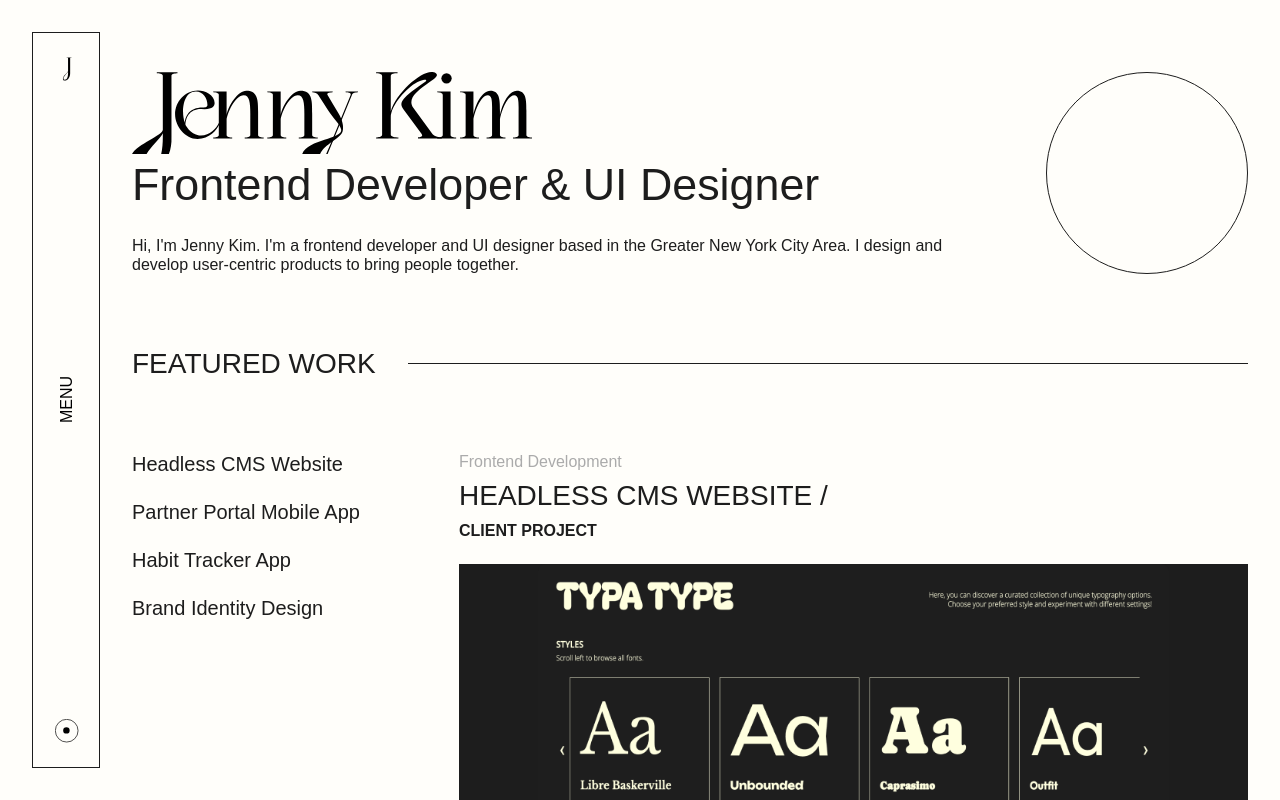
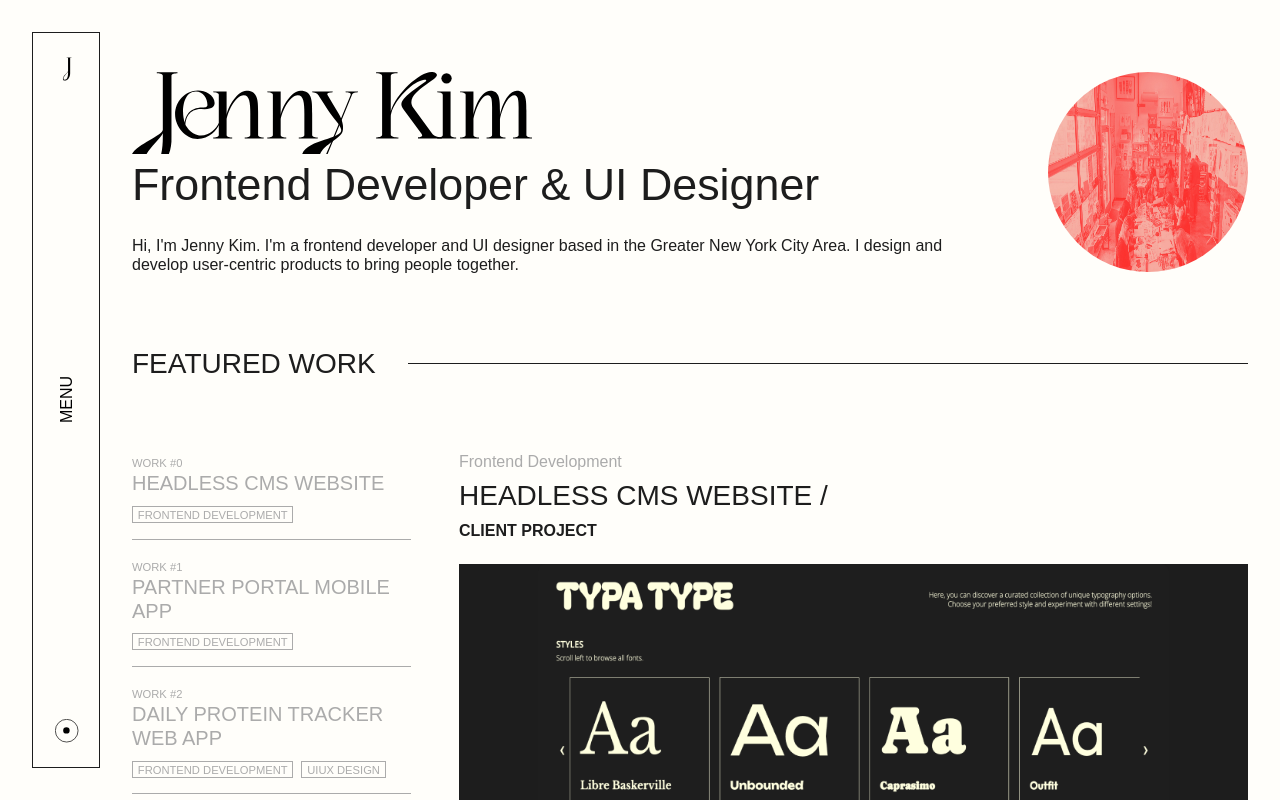
Before and after one commit to jennysujukim/jennykim-portfolio-2024, a React (Vite) app: page / in a window 1280 px wide. Shown: the top 800 px of the page. Built offline with nearby package versions, Linux system fonts and the light colour scheme.

Commit message:
chore: add test images and adjust styles

```diff
--- a/src/components/molecules/SidebarNav/SidebarNav.tsx
+++ b/src/components/molecules/SidebarNav/SidebarNav.tsx
@@ -8,13 +8,13 @@ export default function SidebarNav() {
 
   const links = [
     { href: "/", text: "Home" },
-    { href: "/about", text: "About" },
     { href: "/work", text: "Work", childLinks: [
       { text: DisciplineType.All, href: "/work", discipline: DisciplineType.All },
       { text: DisciplineType.Frontend, href: "/work", discipline: DisciplineType.Frontend },
       { text: DisciplineType.UIUX, href: "/work", discipline: DisciplineType.UIUX },
       { text: DisciplineType.Graphic, href: "/work", discipline: DisciplineType.Graphic },
     ]},
+    { href: "/about", text: "About" },
     { href: "https://www.google.com/", text: "Resume", isExternal: true }
   ]
 
--- a/src/components/organisms/Footer/Footer.tsx
+++ b/src/components/organisms/Footer/Footer.tsx
@@ -1,5 +1,5 @@
 export default function Footer() {
   return (
-    <div>Footer</div>
+    <div style={{ height: '50vh' }}>Footer</div>
   )
 }
--- a/src/layouts/StickyLayout/StickyLayout.module.scss
+++ b/src/layouts/StickyLayout/StickyLayout.module.scss
@@ -12,7 +12,7 @@
     position: -webkit-sticky;
     position: sticky;
     width: $stickyContainer_width_lap;
-    height: fit-content;
+    height: calc(100vh - ($section_spacing_lap * 2));
     top: 0;
   }
 }
--- a/src/pages/HomePage/HomePage.module.scss
+++ b/src/pages/HomePage/HomePage.module.scss
@@ -46,7 +46,6 @@
 }
 
 .Graphic {
-  border: $border_primary_black;
   border-radius: 50%;
   width: 100px;
   height: 100px;
--- a/src/pages/HomePage/HomePage.tsx
+++ b/src/pages/HomePage/HomePage.tsx
@@ -4,6 +4,7 @@ import { BreakpointType } from "../../types/enums/BreakpointType"
 import { Project } from "../../types/models/Project"
 // assets
 import logo from '../../assets/images/jennykim-type.svg'
+import graphic from '../../assets/images/global/graphic-test.jpg'
 // components
 import StickyLayout from '../../layouts/StickyLayout'
 import ScrollContent from './ScrollContent'
@@ -18,7 +19,7 @@ export default function HomePage() {
   const allProjects = getProjectsData().projects
   const firstProject = allProjects.find((project) => project.overview.link === "/work/sadie-lee-cms-service")
   const secondProject = allProjects.find((project) => project.overview.link === "/work/phonebox-partner-portal-app")
-  const thirdProject = allProjects.find((project) => project.overview.link === "/work/work-5")
+  const thirdProject = allProjects.find((project) => project.overview.link === "/work/daily-protein")
   const fourthProject = allProjects.find((project) => project.overview.link === "/work/x-nihilo")
 
   const featuredWork = [ firstProject, secondProject, thirdProject, fourthProject ] as Project[]
@@ -37,7 +38,11 @@ export default function HomePage() {
           </div>
         </div>
         <div className={styles.Graphic_Cont}>
-          <div className={styles.Graphic}></div>
+          <img
+            className={styles.Graphic}
+            src={graphic}
+            alt="Test Graphic"
+          />
         </div>
       </section>
       <div className={styles.Divider_Cont}>
@@ -46,9 +51,14 @@ export default function HomePage() {
         { isResponsive !== BreakpointType.Mobile && <hr className="Line_Spacing"></hr> }
       </div>
       <StickyLayout
-      stickyContent={<StickyContent allProjects={featuredWork} />}
-      scrollContent={<ScrollContent allProjects={featuredWork}/>}
+        stickyContent={<StickyContent allProjects={featuredWork} />}
+        scrollContent={<ScrollContent allProjects={featuredWork}/>}
       />
+      <div className={styles.Divider_Cont}>
+        { isResponsive === BreakpointType.Mobile && <hr className="Line"></hr> }
+        <h3>Let's Connect</h3>
+        { isResponsive !== BreakpointType.Mobile && <hr className="Line_Spacing"></hr> }
+      </div>
     </>
   )
 }
--- a/src/pages/HomePage/Stickycontent/StickyContent.module.scss
+++ b/src/pages/HomePage/Stickycontent/StickyContent.module.scss
@@ -1,3 +1,28 @@
+@use '../../../sass/abstracts/' as *;
+
 .Container {
-  margin-bottom: 1.5rem;
+  text-transform: uppercase;
+  padding-bottom: 0.5rem;
+  border-bottom: $border_primary_grey;
+  margin-bottom: 1rem;
+
+  span, h5 {
+    color: $primary_grey;
+  }
+
+  span {
+    font-size: 0.7rem;
+  }
+
 }
+
+.Chip_Cont {
+  margin: 0.5rem 0;
+}
+
+.Chip {
+  font-size: 0.7rem;
+  border: $border_primary_grey;
+  padding: 0.1rem 0.3rem;
+  margin-right: 0.5rem;
+}
--- a/src/pages/HomePage/Stickycontent/StickyContent.tsx
+++ b/src/pages/HomePage/Stickycontent/StickyContent.tsx
@@ -1,4 +1,3 @@
-import { Link } from "react-router-dom";
 import { Project } from "../../../types/models/Project"
 // styles
 import styles from './StickyContent.module.scss'
@@ -15,9 +14,20 @@ export default function StickyContent({ allProjects }: StickyContentProps) {
           key={index}
           className={styles.Container}
         >
-          <Link to={`#${project.overview.id}`}>
+          <a href={`#${project.overview.id}`}>
+            <span>Work #{index}</span>
             <h5>{project.overview.title}</h5>
-          </Link>
+            <div className={styles.Chip_Cont}>
+              {project.overview.discipline.map((value, index) => (
+                <span
+                  key={index}
+                  className={styles.Chip}
+                >
+                  {value}
+                </span>
+              ))}
+            </div>
+          </a>
         </li>
       ))}
     </ul>
--- a/src/sass/abstracts/_variables.scss
+++ b/src/sass/abstracts/_variables.scss
@@ -76,3 +76,4 @@ $stickyContainer_width_lap: calc($mainContent_full_width_lap * 0.25);
 // SOLID BORDER //
 $border_primary_black: 1px solid $primary_black;
 $border_primary_white: 1px solid $primary_white;
+$border_primary_grey: 1px solid $primary_grey;
```
Also changed, not shown: src/assets/images/global/graphic-test.jpg (added).
